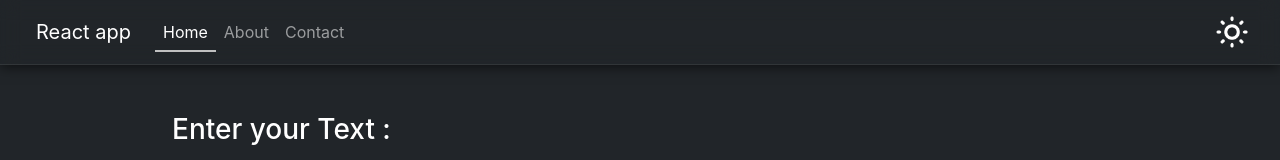
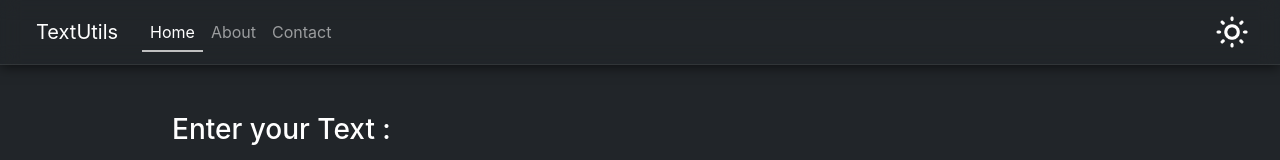
Before and after one commit to Varun04-pixel/TextUtils, a React (Create React App) app: page / in a window 1280 px wide. Shown: the top 160 px of the page. Built offline with nearby package versions, Linux system fonts and the light colour scheme.

Commit message:
changed app name

```diff
--- a/src/App.js
+++ b/src/App.js
@@ -7,7 +7,7 @@ import Nav from './Component/Navbar';
 function App() {
   return (
     <Router>
-    <Nav title="React app"/>
+    <Nav title="TextUtils"/>
       <Routes>
         <Route path="/" element={<Home />} />
         <Route path="/about" element={<About />} />
```
